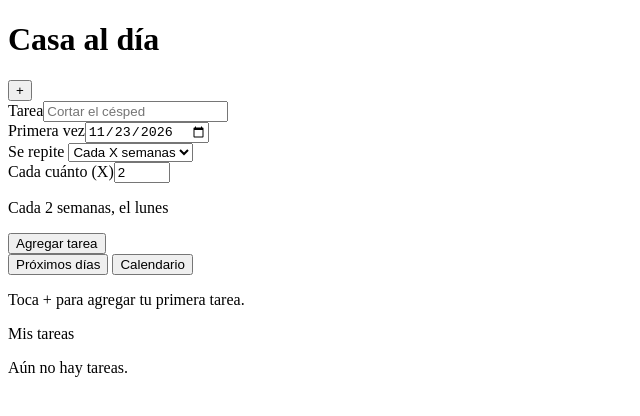
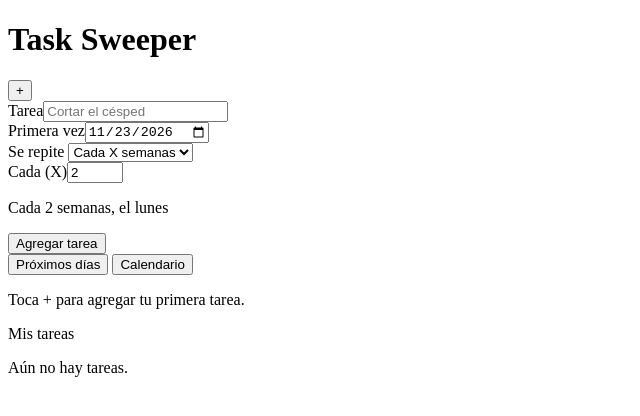
Before and after one commit to naanonline/chores, a plain HTML site: page index.html in a window 1280 px wide. Shown: the whole page, without its empty margins (0-640 px from the left). Drawn offline with Linux system fonts and the light colour scheme.

Commit message:
Update index.html

```diff
--- a/index.html
+++ b/index.html
@@ -4,12 +4,12 @@
 <meta charset="utf-8">
 <meta name="viewport" content="width=device-width, initial-scale=1, viewport-fit=cover">
 <meta name="theme-color" content="#E9EBED">
-<title>Casa al día</title>
+<title>Task Sweeper</title>
 <link rel="stylesheet" href="style.css">
 </head>
 <body>
 <main>
-<div class="top"><h1>Casa al día</h1><button class="add" id="ad" aria-label="Nueva tarea" aria-expanded="false">+</button></div>
+<div class="top"><h1>Task Sweeper</h1><button class="add" id="ad" aria-label="Nueva tarea" aria-expanded="false">+</button></div>
 
 <form id="f">
  <div class="card">
@@ -17,7 +17,7 @@
   <div class="f"><label for="d">Primera vez</label><input type="date" id="d" required></div>
   <div class="f"><label for="u">Se repite</label>
    <select id="u"><option value="none">Nunca</option><option value="days">Cada X días</option><option value="weeks" selected>Cada X semanas</option><option value="months">Cada X meses</option></select></div>
-  <div class="f" id="iw"><label for="i">Cada cuánto (X)</label><input type="number" id="i" min="1" max="52" value="2"></div>
+  <div class="f" id="iw"><label for="i">Cada (X)</label><input type="number" id="i" min="1" max="52" value="2"></div>
  </div>
  <p class="hint" id="h"></p>
  <button class="save" type="submit">Agregar tarea</button>
```
